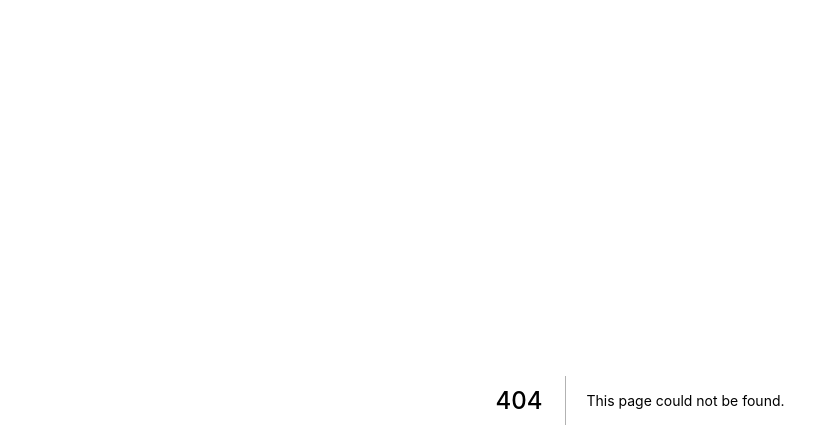
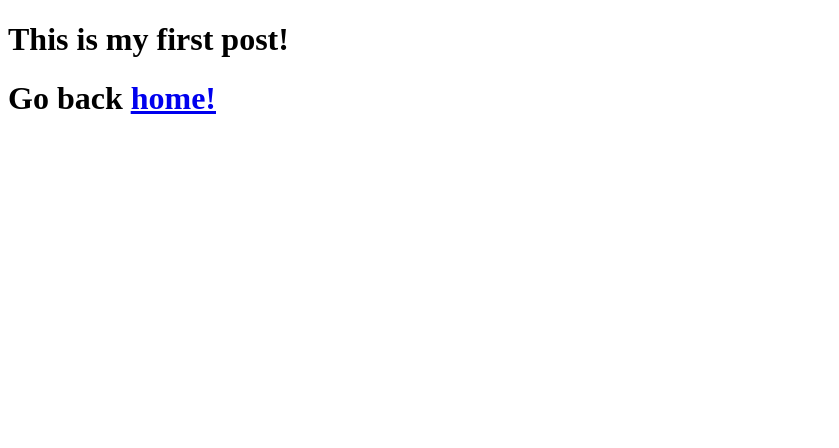
Before and after one commit to trungduong0103/nextjs-starter-javascript, a Next.js app: page /posts/first-post in a window 1280 px wide. Before the commit this address had no page. Shown: the top 448 px of the page, without its empty margins (0-839 px from the left). Built offline with nearby package versions, Linux system fonts and the light colour scheme.

Commit message:
pages and Link

```diff
--- /dev/null
+++ b/pages/posts/first-post.js
@@ -0,0 +1,15 @@
+import Link from "next/link";
+
+export default function FirstPost() {
+  return (
+    <>
+      <h1>This is my first post!</h1>
+      <h1>
+        Go back{" "}
+        <Link href="/">
+          <a>home!</a>
+        </Link>
+      </h1>
+    </>
+  );
+}
--- /dev/null
+++ b/pages/posts/second-post.js
@@ -0,0 +1,3 @@
+const SecondPost = () => <h1>This is the second post!</h1>;
+
+export default SecondPost;
```
Also changed, not shown: pages/index.js (+11 -4 lines).
